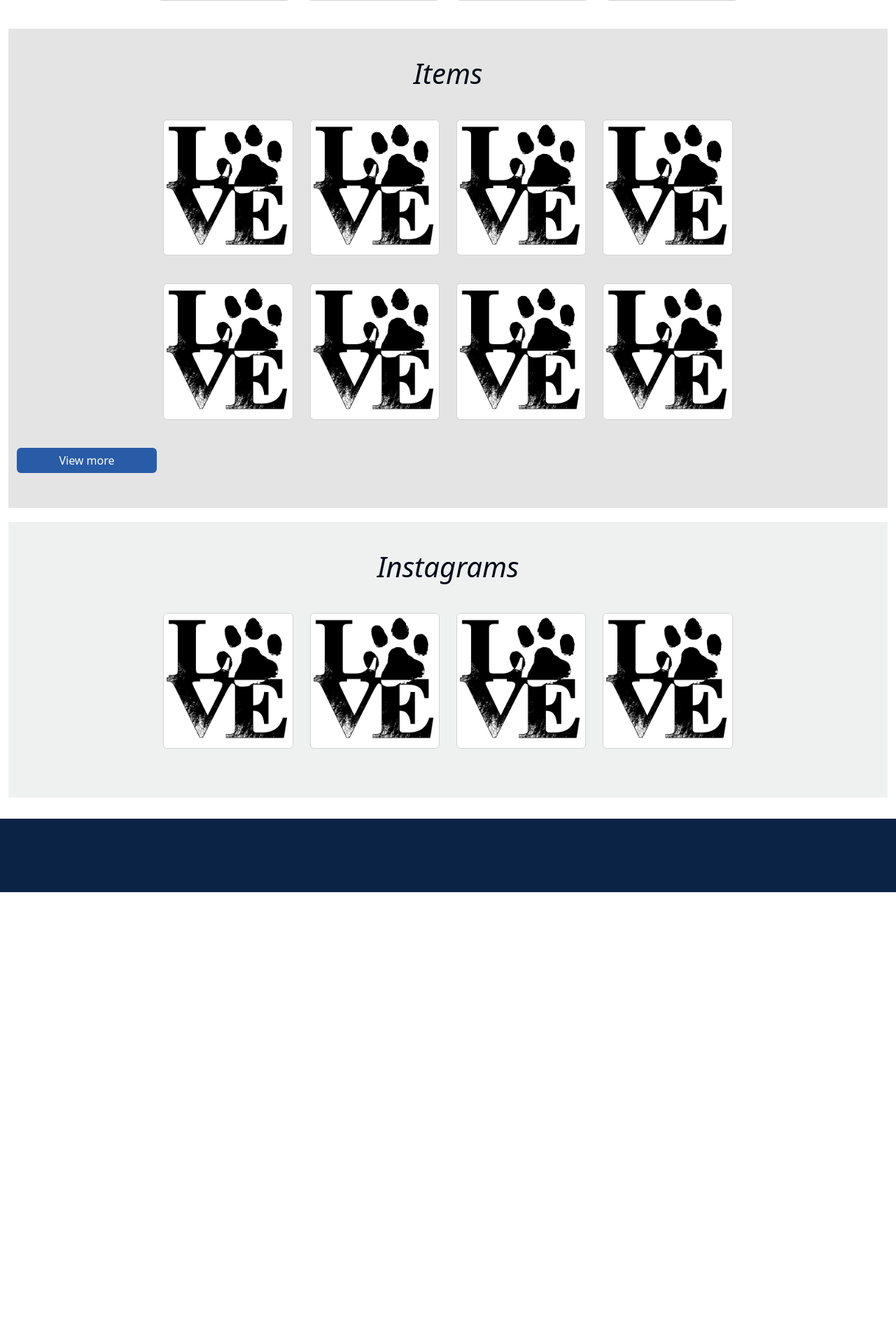
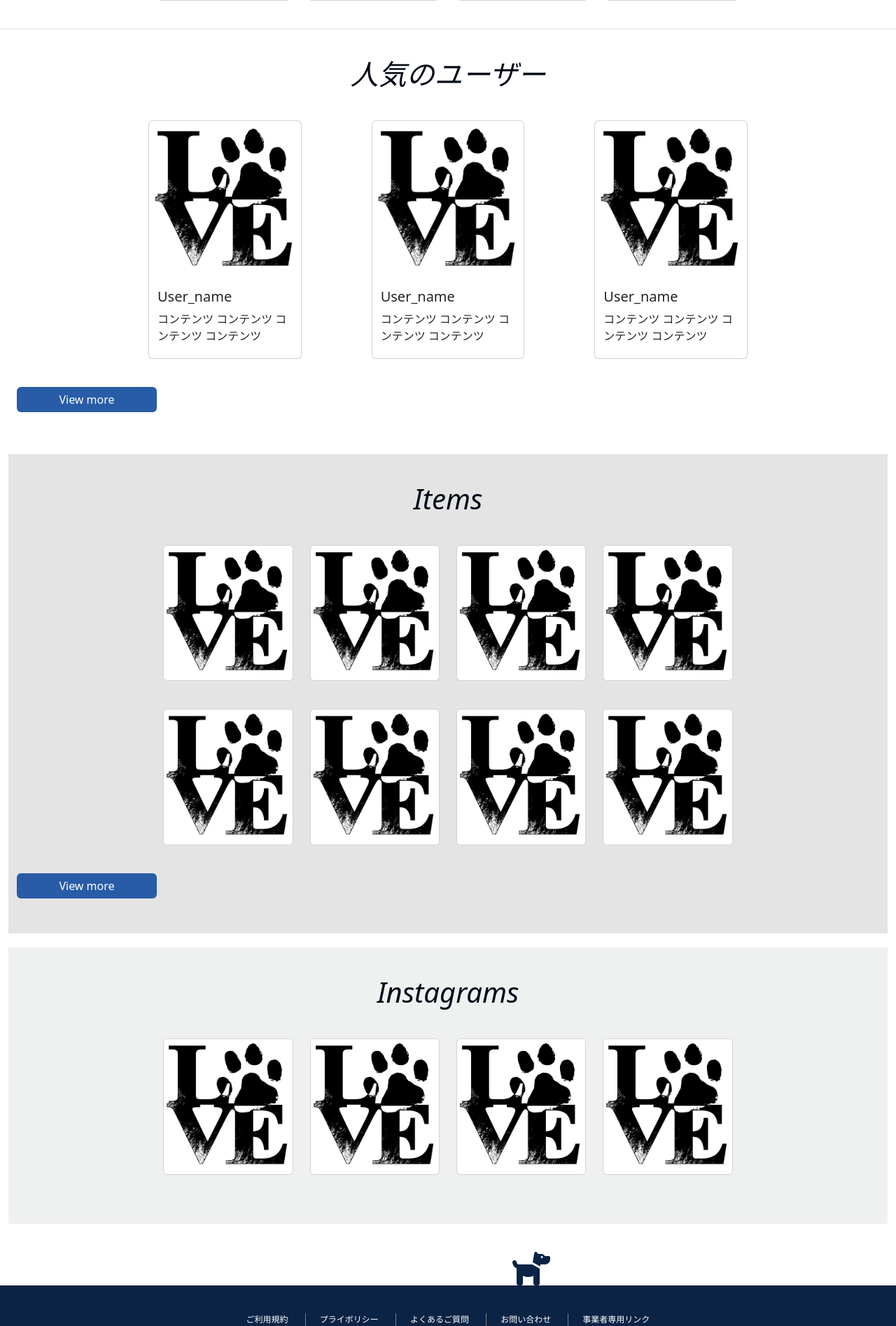
Before and after one commit to panage-jp/doggy.com, a Rails app: page / in a window 1280 px wide; the page is wider, and only the part inside the window is pictured. Shown: the part 1225-3120 px from the top of that part at 70% size. Before the commit the page ends 2500 px from the top of that part, so only its background shows below. Run offline with Rails 7, Linux system fonts and the light colour scheme; style sheets or scripts are compiled from the project's sources; some libraries are stand-ins or nearby versions.

Commit message:
add popular users

```diff
--- a/app/assets/javascripts/notes.coffee
+++ /dev/null
@@ -1,3 +0,0 @@
-# Place all the behaviors and hooks related to the matching controller here.
-# All this logic will automatically be available in application.js.
-# You can use CoffeeScript in this file: http://coffeescript.org/
--- a/app/assets/stylesheets/application.scss
+++ b/app/assets/stylesheets/application.scss
@@ -14,3 +14,5 @@
 // Custom bootstrap variables must be set or imported *before* bootstrap.
 @import "bootstrap";
 @import "notes";
+@import 'font-awesome-sprockets';
+@import 'font-awesome';
--- a/app/assets/stylesheets/notes.scss
+++ b/app/assets/stylesheets/notes.scss
@@ -2,8 +2,18 @@
 // They will automatically be included in application.css.
 // You can use Sass (SCSS) here: http://sass-lang.com/
 
-body {
-  width: 100%;
+.log {
+  height: 20px;
+  width: 20px;
+  padding: 0;
+}
+
+.fa-paw {
+  padding-right: 5px;
+}
+
+.logs {
+  padding: 5px;
 }
 
 nav {
@@ -74,6 +84,7 @@ nav {
 
   img {
     height: 520px;
+    object-fit: cover;
   }
 }
 
@@ -90,14 +101,37 @@ nav {
 
 }
 
+.main1 {
+  .under_line {
+    border-bottom: solid 1px #E4E4E4;
+  }
+}
 
 .main2 {
+  padding-bottom: 60px;
+
+  .col-md-4 {
+    padding: 0 100px;
+  }
+
+  .user1 {
+    padding-right: 0px;
+    padding-left: 200px;
+  }
+
+  .user3 {
+    padding-right: 200px;
+    padding-left: 0px;
+  }
+}
+
+.main3 {
   background-color: #E4E4E4;
   padding-bottom: 50px;
 
 }
 
-.main3 {
+.main4 {
   background-color: #EFF0F0;
   margin-top: 20px;
   padding-bottom: 30px;
@@ -114,11 +148,54 @@ nav {
   }
 }
 
+.dog-icon {
+  margin-top: 40px;
+  padding-left: 720px;
+  width: 1400px;
+
+  .fa-dog {
+    color: #0b2345;
+  }
+
+  .fa-dog:hover {
+    opacity: 0.5;
+  }
+}
+
 .footer {
-  height: 105px;
-  margin-top: 30px;
+  height: 120px;
+
   background-color: #0b2345;
   margin-right: -15px;
   margin-left: -15px;
+  padding-top: 35px;
+
+  .list-inline {
+    text-align: center;
+
+    .list-inline-item {
+      color: white;
+      font-size: 12px;
+      padding: 0px 20px;
+      margin: 0;
+
+      a {
+        text-decoration: none;
+        color: white;
+
+        &:hover {
+          opacity: 0.5;
+        }
+      }
+
+    }
+
+    .list-inline-item+.list-inline-item {
+      border-left: solid 1px gray;
+
+    }
+  }
+
+
 
 }
--- a/app/views/layouts/application.html.erb
+++ b/app/views/layouts/application.html.erb
@@ -2,7 +2,8 @@
 <html>
 
   <head>
-    <title>Doggy.com</title>
+    <title>Doggy.com | 愛犬情報サイト,SNS</title>
+    <link rel="SHORTCUT ICON" href="assets/favicon.ico">
     <%= csrf_meta_tags %>
     <%= csp_meta_tag %>
 
@@ -12,7 +13,7 @@
 
   <body>
     <nav class="navbar navbar-expand-lg navbar-dark " style="background-color: #0b2345">
-      <a class="navbar-brand mb-0 h1" href="#">Doggy.<span>com<span></a>
+      <a class="navbar-brand mb-0 h1" href="#"><i class="fas fa-paw"></i>Doggy.<span>com<span></a>
 
       <button class="navbar-toggler" type="button" data-toggle="collapse" data-target="#navbarSupportedContent"
         aria-controls="navbarSupportedContent" aria-expanded="false" aria-label="Toggle navigation">
@@ -35,6 +36,8 @@
         <form class="form-inline my-2 my-lg-0">
           <input class="form-control mr-sm-2" type="search" placeholder="Search" aria-label="Search">
         </form>
+        <a class="nav-link logs" href="#"><img class="log" src="assets/f_log.png"></a>
+        <a class="nav-link logs" href="#"><img class="log" src="assets/inst_log2.png"></a>
       </div>
     </nav>
     <%= yield %>
--- a/app/views/notes/index.html.erb
+++ b/app/views/notes/index.html.erb
@@ -36,6 +36,11 @@
     </a>
   </div><!-- /.carousel -->
 </div>
+
+
+
+
+
 <div class="main1 container-fluid">
   <div class="titles">
     <em class="h1">Pickup Dogs</em>
@@ -72,7 +77,7 @@
 
   </div>
 
-  <div class="row">
+  <div class="row under_line">
     <div class="col-xs-2 col-sm-2 col-md-2">
     </div>
 
@@ -103,11 +108,49 @@
 
   </div>
 
+  <div class="main2 container-fluid">
+    <div class="titles">
+      <em class="h1">人気のユーザー</em>
+    </div>
+    <div class="row">
+      <div class="col-sm-6 col-md-4 user1">
+        <div class="card img-thumbnail">
+          <img class="card-img-top" src="assets/love.png" alt="画像">
+          <div class="card-body px-2 py-3">
+            <h5 class="card-title">User_name</h5>
+            <p class="card-text">コンテンツ コンテンツ コンテンツ コンテンツ</p>
+          </div>
+        </div>
+      </div>
+      <div class="col-sm-6 col-md-4 user2">
+        <div class="card img-thumbnail">
+          <img class="card-img-top" src="assets/love.png" alt="画像">
+          <div class="card-body px-2 py-3">
+            <h5 class="card-title">User_name</h5>
+            <p class="card-text">コンテンツ コンテンツ コンテンツ コンテンツ</p>
+          </div>
+        </div>
+      </div>
+      <div class="col-sm-6 col-md-4 user3">
+        <div class="card img-thumbnail">
+          <img class="card-img-top" src="assets/love.png" alt="画像">
+          <div class="card-body px-2 py-3">
+            <h5 class="card-title">User_name</h5>
+            <p class="card-text">コンテンツ コンテンツ コンテンツ コンテンツ</p>
+          </div>
+        </div>
+      </div>
+    </div>
+    <a class="btn btn-primary btn-block container" href="#" role="button">View more</a>
+  </div>
 
 
 
 
-  <div class="main2 container-fluid">
+
+
+
+  <div class="main3 container-fluid">
     <div class="titles">
       <em class="h1">Items</em>
     </div>
@@ -176,7 +219,14 @@
     <a class="btn btn-primary btn-block container" href="#" role="button">View more</a>
   </div>
 
-  <div class="main3 container-fluid">
+
+
+
+
+
+
+
+  <div class="main4 container-fluid">
     <div class="titles">
       <em class="h1">Instagrams</em>
     </div>
@@ -215,7 +265,21 @@
 
 
   </div>
+  <div class="dog-icon">
+    <i class="fas fa-dog fa-3x"></i>
+  </div>
+
+
+
+
 
   <div class="footer">
+    <ul class="list-inline ">
+      <li class="list-inline-item"><a href="#">ご利用規約</a></li>
+      <li class="list-inline-item"><a href="#">プライボリシー</a></li>
+      <li class="list-inline-item"><a href="#">よくあるご質問</a></li>
+      <li class="list-inline-item"><a href="#">お問い合わせ</a></li>
+      <li class="list-inline-item"><a href="#">事業者専用リンク</a></li>
+    </ul>
 
   </div>
```
Also changed, not shown: Gemfile, Gemfile.lock, app/assets/images/f_log.png (added), app/assets/images/favicon.ico (added), app/assets/images/inst_log2.jpg (added), app/assets/images/inst_log2.png (added), app/assets/javascripts/notes.js (added), favicon.ico (added), public/favicon.ico (deleted), 1 other file.
